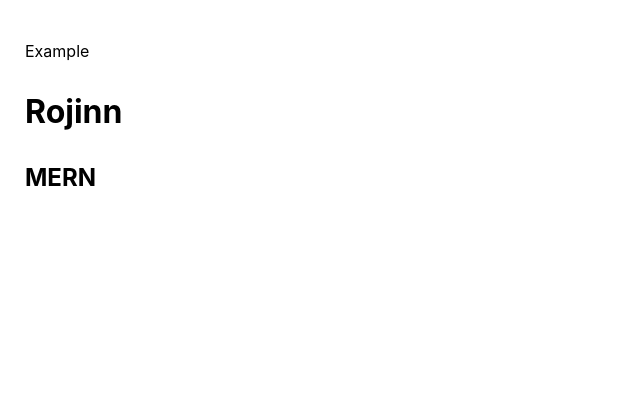
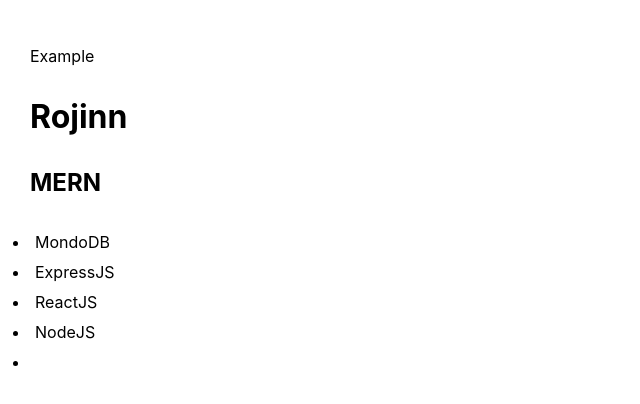
Before and after one commit to nastike/react-tutorials, a React (Create React App) app in the folder rojinn-video-tut/: page / in a window 1280 px wide. Shown: the top 404 px of the page, without its empty margins (0-640 px from the left). Built offline with nearby package versions, Linux system fonts and the light colour scheme.

Commit message:
Recommit

```diff
--- a/rojinn-video-tut/src/App.js
+++ b/rojinn-video-tut/src/App.js
@@ -2,7 +2,22 @@ import './App.css';
 import FirstComponent from './components/FirstComponent';
 
 function App() {
-  return <FirstComponent name='Rojinn' courseName='MERN' />;
+  return (
+    <div className='App'>
+      <FirstComponent
+        name='Rojinn'
+        courseName='MERN'
+        age={23}
+        isStudent={true}
+        details={{
+          name: 'abcd',
+          bloodGroup: 'O+',
+          address: 'Kathmandu-24',
+        }}
+        subjects={['MondoDB', 'ExpressJS', 'ReactJS', 'NodeJS']}
+      />
+    </div>
+  );
 }
 
 export default App;
--- a/rojinn-video-tut/src/components/FirstComponent.js
+++ b/rojinn-video-tut/src/components/FirstComponent.js
@@ -4,6 +4,13 @@ const FirstComponent = (abc) => {
       <p>Example</p>
       <h1>{abc.name}</h1>
       <h2>{abc.courseName}</h2>
+      <ul>
+        <li>{abc.subjects[0]}</li>
+        <li>{abc.subjects[1]}</li>
+        <li>{abc.subjects[2]}</li>
+        <li>{abc.subjects[3]}</li>
+        <li>{abc.subjects[4]}</li>
+      </ul>
     </div>
   );
 };
```
